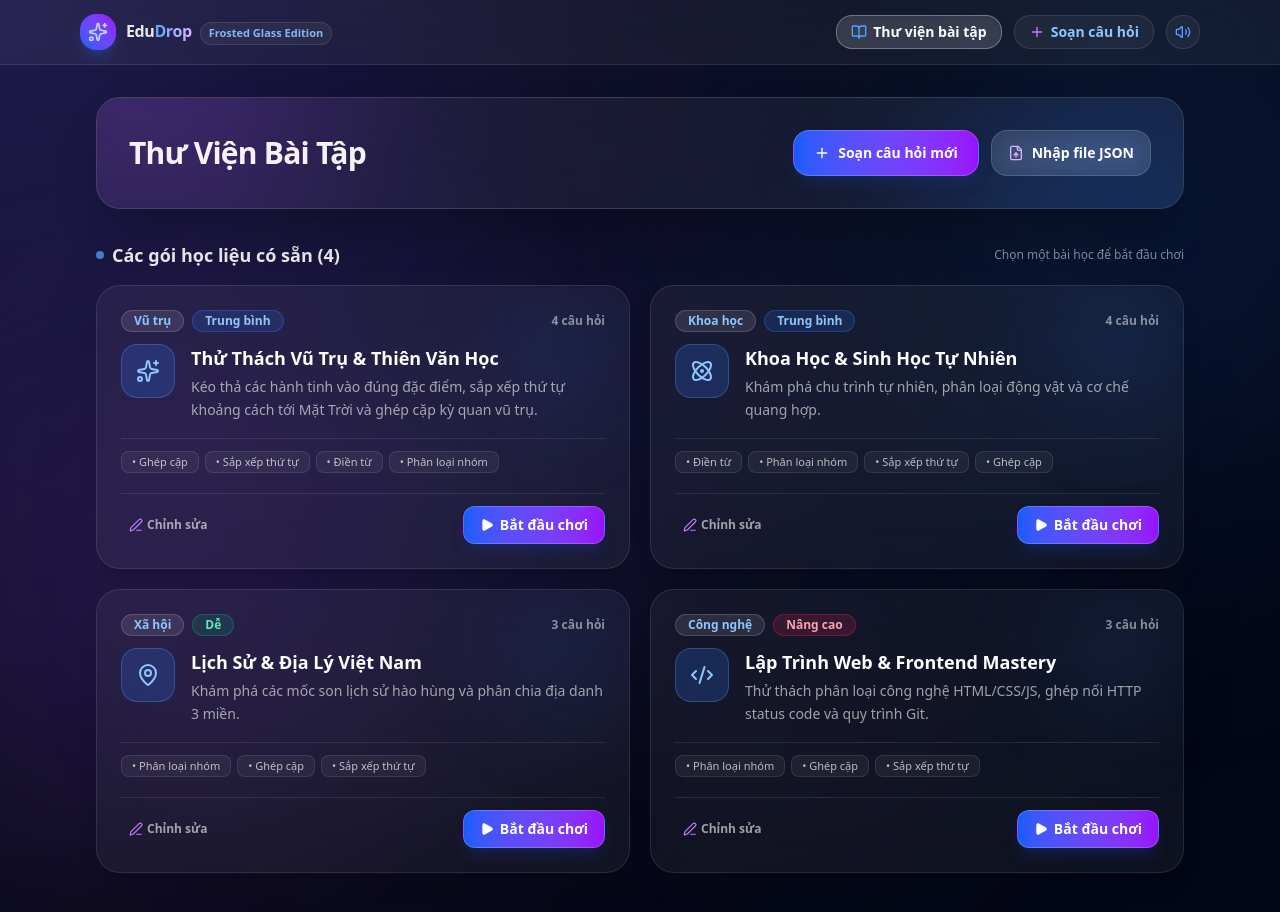
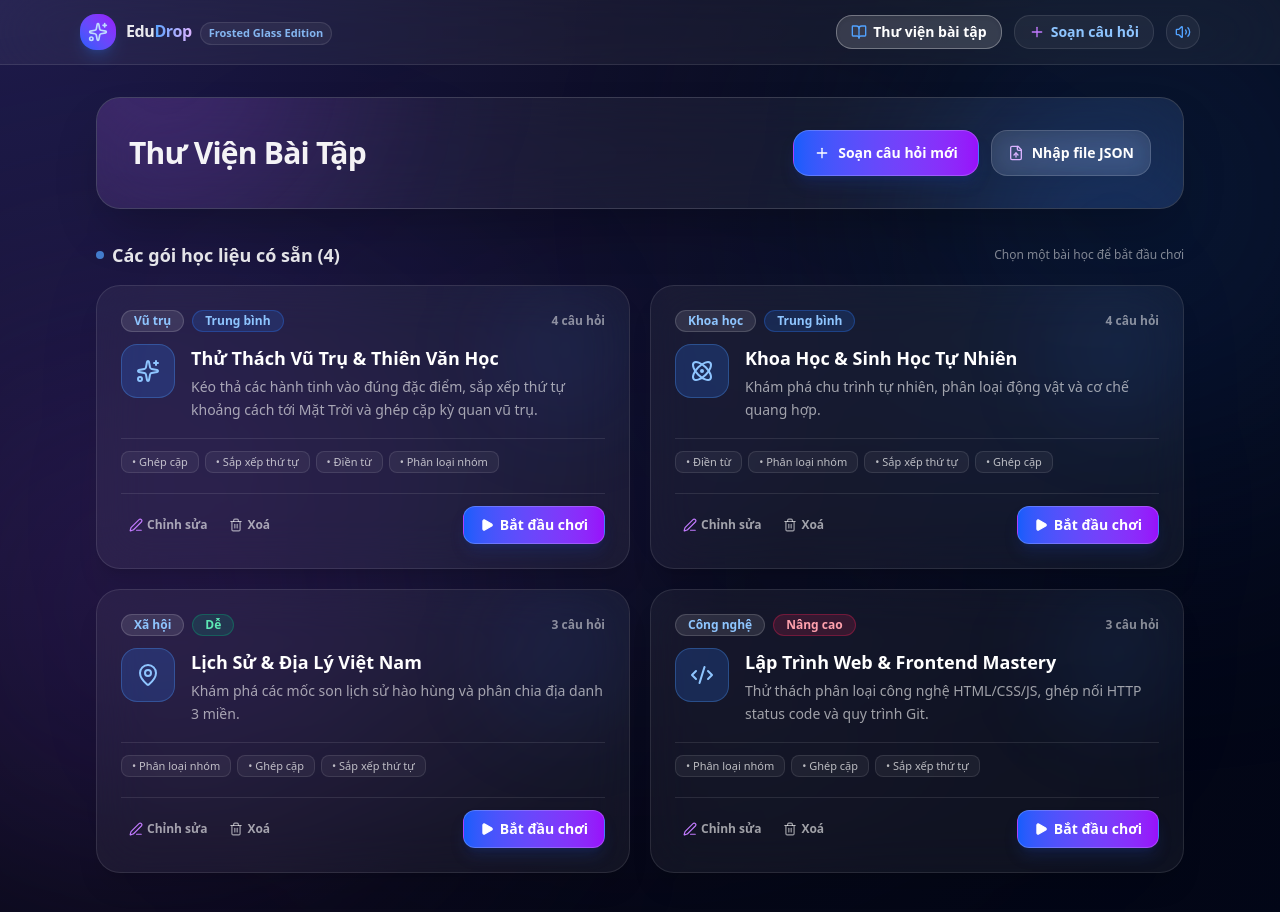
Before and after one commit to Foster57/GameSGK, a React (Vite) app: page / in a window 1280 px wide. Shown: the top 912 px of the page. Built offline with nearby package versions, Linux system fonts and the light colour scheme.

Commit message:
User can delete all subquestion

```diff
--- a/src/App.tsx
+++ b/src/App.tsx
@@ -118,6 +118,32 @@ export default function App() {
     setIsEditorModalOpen(true);
   };
 
+  const handleDeletePack = (pack: QuestionPack) => {
+    if (!confirm(`Bạn có chắc muốn xoá bộ câu hỏi "${pack.title}" không?`)) return;
+
+    setPacks((prev) => {
+      const updatedList = prev.filter((p) => p.id !== pack.id);
+
+      // Sync localStorage
+      try {
+        const customOnly = updatedList.filter(
+          (p) => !SAMPLE_PACKS.some((sp) => sp.id === p.id)
+        );
+        localStorage.setItem(LOCAL_STORAGE_KEY, JSON.stringify(customOnly));
+      } catch {
+        // ignore
+      }
+
+      return updatedList;
+    });
+
+    // If the deleted pack was active, reset to first available
+    if (activePack.id === pack.id) {
+      setActivePack(SAMPLE_PACKS[0]);
+      setActiveView('explorer');
+    }
+  };
+
   const handleSavePack = (newPack: QuestionPack) => {
     setPacks((prev) => {
       const index = prev.findIndex((p) => p.id === newPack.id);
@@ -199,6 +225,7 @@ export default function App() {
             packs={packs}
             onSelectPack={handleSelectPack}
             onEditPack={handleEditPack}
+            onDeletePack={handleDeletePack}
             onCreateNewPack={handleCreateNewPack}
             onImportJson={handleImportJson}
           />
--- a/src/components/PackExplorer.tsx
+++ b/src/components/PackExplorer.tsx
@@ -4,6 +4,7 @@ import { QuestionPack } from '../types';
 import {
   Play,
   Edit3,
+  Trash2,
   Layers,
   Languages,
   Atom,
@@ -18,6 +19,7 @@ interface Props {
   packs: QuestionPack[];
   onSelectPack: (pack: QuestionPack) => void;
   onEditPack: (pack: QuestionPack) => void;
+  onDeletePack: (pack: QuestionPack) => void;
   onCreateNewPack: () => void;
   onImportJson: (e: React.ChangeEvent<HTMLInputElement>) => void;
 }
@@ -26,6 +28,7 @@ export const PackExplorer: React.FC<Props> = ({
   packs,
   onSelectPack,
   onEditPack,
+  onDeletePack,
   onCreateNewPack,
   onImportJson,
 }) => {
@@ -151,10 +154,10 @@ export const PackExplorer: React.FC<Props> = ({
                         type === 'fill_blank'
                           ? 'Điền từ'
                           : type === 'categorize'
-                          ? 'Phân loại nhóm'
-                          : type === 'matching'
-                          ? 'Ghép cặp'
-                          : 'Sắp xếp thứ tự';
+                            ? 'Phân loại nhóm'
+                            : type === 'matching'
+                              ? 'Ghép cặp'
+                              : 'Sắp xếp thứ tự';
 
                       return (
                         <span
@@ -180,6 +183,15 @@ export const PackExplorer: React.FC<Props> = ({
                       <Edit3 className="w-3.5 h-3.5 text-purple-400" />
                       <span className="hidden sm:inline">Chỉnh sửa</span>
                     </button>
+                    <button
+                      type="button"
+                      onClick={() => onDeletePack(pack)}
+                      className="p-2 rounded-xl text-white/60 hover:text-rose-400 hover:bg-rose-500/10 text-xs font-semibold flex items-center gap-1 transition"
+                      title="Xoá bộ câu hỏi"
+                    >
+                      <Trash2 className="w-3.5 h-3.5" />
+                      <span className="hidden sm:inline">Xoá</span>
+                    </button>
                   </div>
 
                   <button
```
